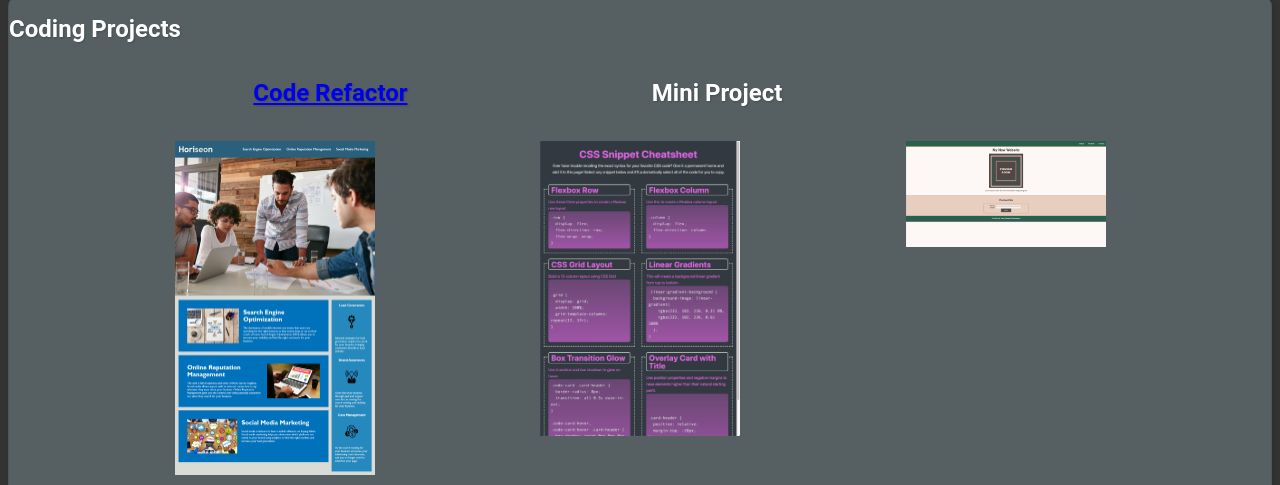
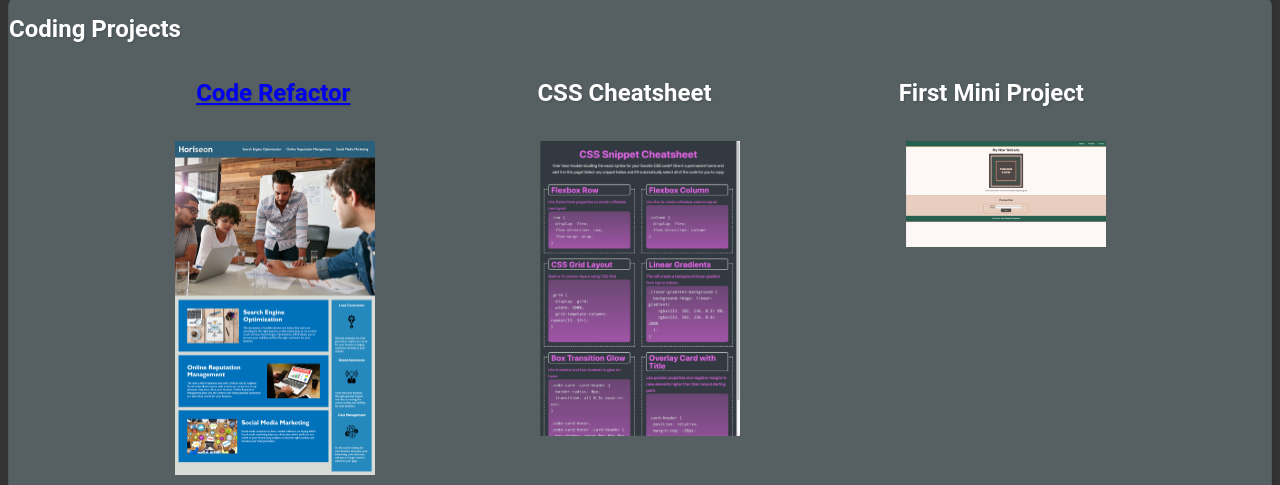
Before and after one commit to Jerrika/my-portfolio, a plain HTML site: page index.html in a window 1280 px wide. Shown: the part 362-847 px from the top of the page. Drawn offline with Linux system fonts and the light colour scheme; a script that the page names is missing.

Commit message:
updated heading in work

```diff
--- a/index.html
+++ b/index.html
@@ -57,8 +57,8 @@
         <!--Div #2 Content Section-->
             <div class="content1">
                 <h2 class="project-name"><a href="https://jerrika.github.io/new-challenge/" target="_blank"><strong>Code Refactor</strong></a></h2>
-                <h2 class="project-name">Mini Project</h2>
-                <h2 class="project-name"> </h2>
+                <h2 class="project-name">CSS Cheatsheet</h2>
+                <h2 class="project-name">First Mini Project</h2>
 
             </div>
 <!--Project Images-->
--- a/style.css
+++ b/style.css
@@ -196,7 +196,7 @@ justify-content: space-evenly;
 }
 
 .project-name{
-    text-align: left;
+    text-align: center;
     display: flex;
     justify-content: space-evenly;
     display: inline-block;
```
